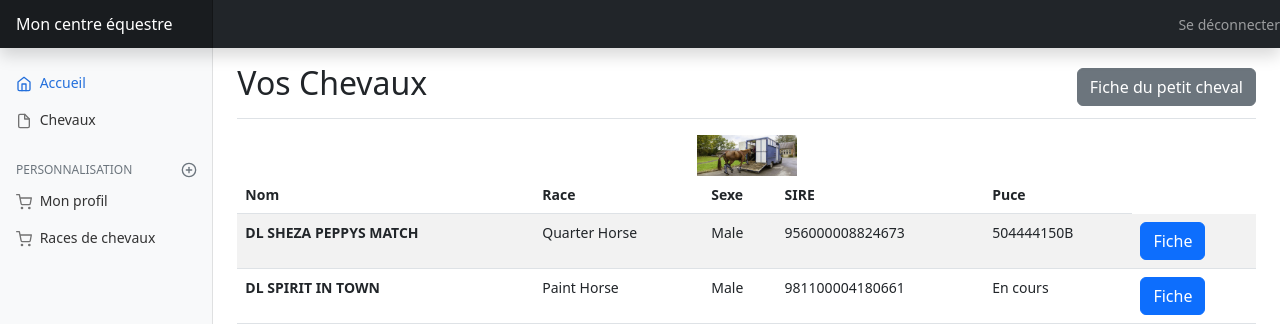
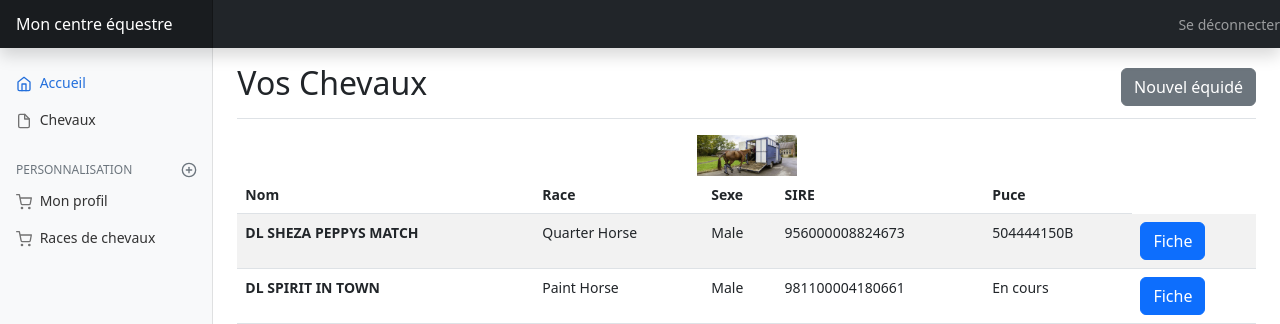
Before and after one commit to Orkhyd/projet-equide, a Flask app: page /chevaux in a window 1280 px wide. Shown: the top 324 px of the page. Run offline with Flask 2, Linux system fonts and the light colour scheme; data comes from the database, SQL or seed files in the repository; some libraries are stand-ins or nearby versions.

Commit message:
modif chevalhtml

```diff
--- a/Programme/templates/chevaux.html
+++ b/Programme/templates/chevaux.html
@@ -5,7 +5,7 @@
 	<div class="d-flex justify-content-between flex-wrap flex-md-nowrap align-items-center pt-3 pb-2 mb-3 border-bottom">
 		<h1 class="h2">Vos Chevaux</h1>
 		<a href="">
-		<button type="button" class="btn btn-secondary">Fiche du petit cheval</button>
+		<button type="button" class="btn btn-secondary">Nouvel équidé</button>
 	</a>
 	</div>
 	<div align="center">
@@ -28,7 +28,7 @@
 			<tr>
 				<th scope="row">{{cheval.nom_eq}}</th>
 				<td>{{cheval.race.nom_race}}</td>
-				{% if cheval.sexe_eq == 0 %}
+				{% if cheval.sexe_eq == 00 %}
 					<td>Femelle</td>
 				{% else %}
 					<td>Male</td>
```
